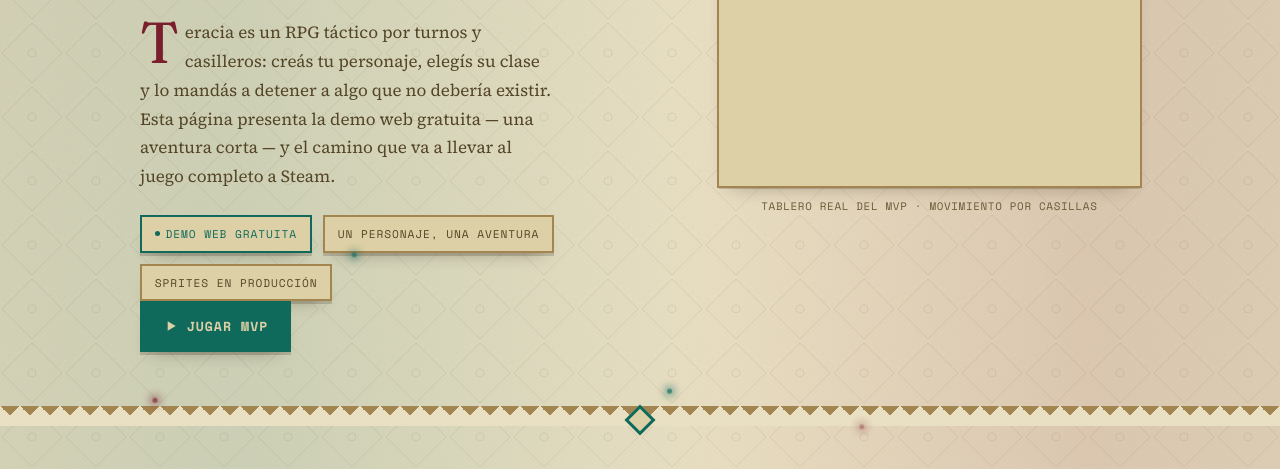
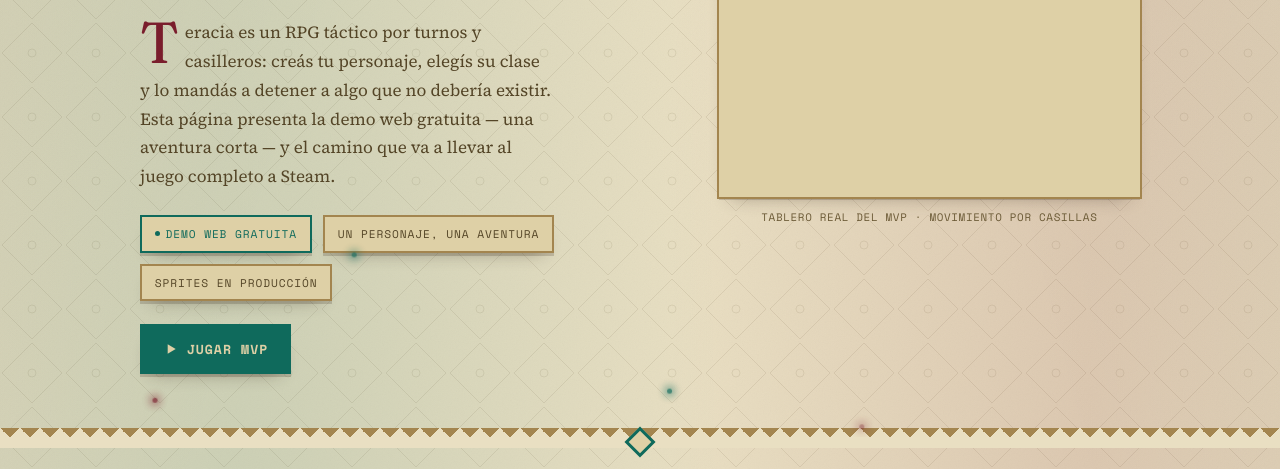
Before and after one commit to AyrtonDeoliveira/teracia-web, a plain HTML site: page pagina-teracia/index.html in a window 1280 px wide. Shown: the part 363-832 px from the top of the page. Drawn offline with nearby package versions, Linux system fonts and the light colour scheme; a web font is replaced by a local one.

Commit message:
Separar el boton Jugar MVP de los badges del hero
Le faltaba margen superior y quedaba pegado/solapado con el
badge "Sprites en produccion" cuando la fila de badges ocupaba
mas de una linea.

```diff
--- a/pagina-teracia/index.html
+++ b/pagina-teracia/index.html
@@ -320,6 +320,7 @@
     background:var(--celeste); color:var(--bg-raised);
     border:2px solid var(--celeste);
     padding:0.75rem 1.3rem;
+    margin-top:1.4rem;
     box-shadow:var(--shadow);
     transition:transform 150ms ease, box-shadow 150ms ease;
   }
```
